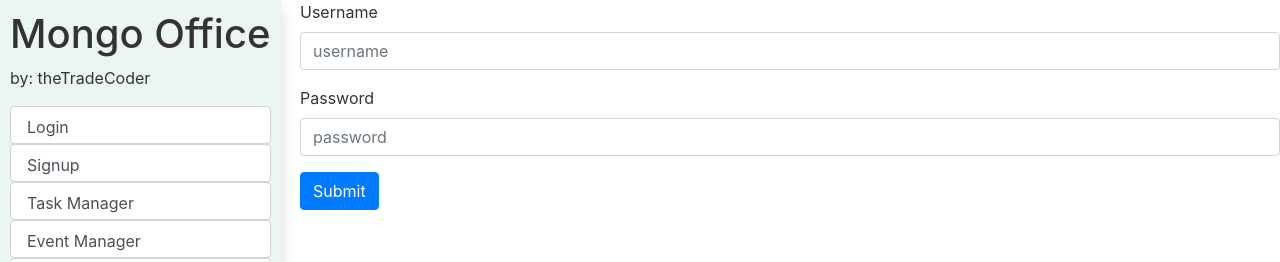
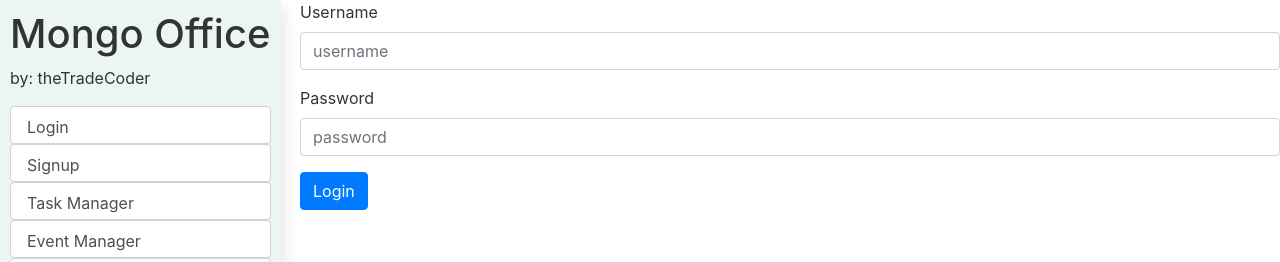
Before and after one commit to mydigita/mongo-office, a React (Create React App) app: page /mongo-office/accounts/login in a window 1280 px wide. Shown: the top 262 px of the page. Built offline with nearby package versions, Linux system fonts and the light colour scheme.

Commit message:
local update

```diff
--- a/src/components/login.component.js
+++ b/src/components/login.component.js
@@ -41,7 +41,7 @@ export default function UserLogin(){
                     <label>Password</label>
                     <input type="password" className="form-control" onChange={onChangePassword} placeholder="password" required/>
                 </div>
-                <button type="submit" className="btn btn-primary">Submit</button>
+                <button type="submit" className="btn btn-primary">Login</button>
 
             </form>
 
--- a/src/components/user-context.component.js
+++ b/src/components/user-context.js
@@ -2,9 +2,9 @@ import React, {createContext} from 'react';
 
 export const UserContext = createContext();
 
-export function UserList(props){
+export function UserId(props){
     return(
-        <UserContext.Provider>
+        <UserContext.Provider value={"admin"}>
             {props.children}
         </UserContext.Provider>
     );
```
